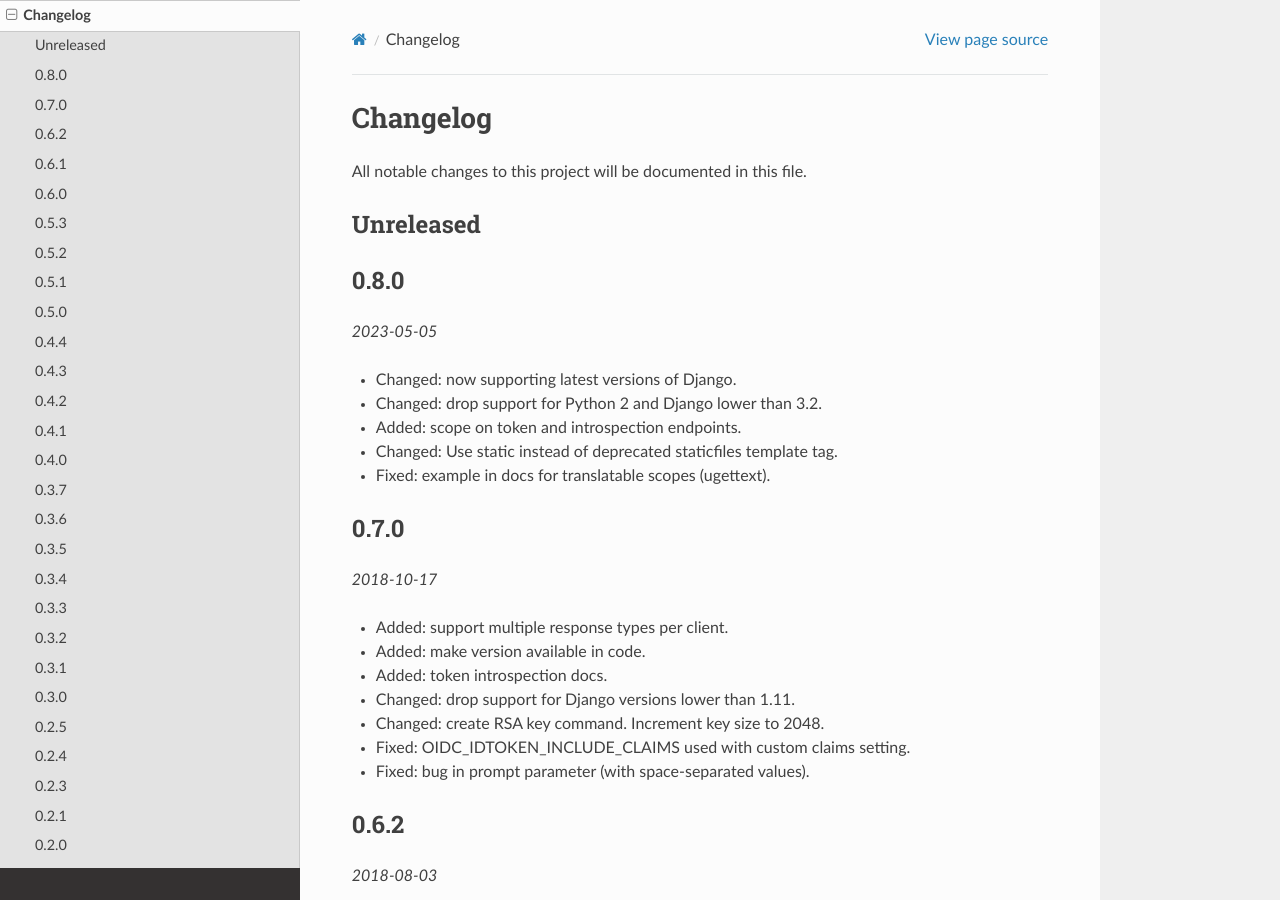
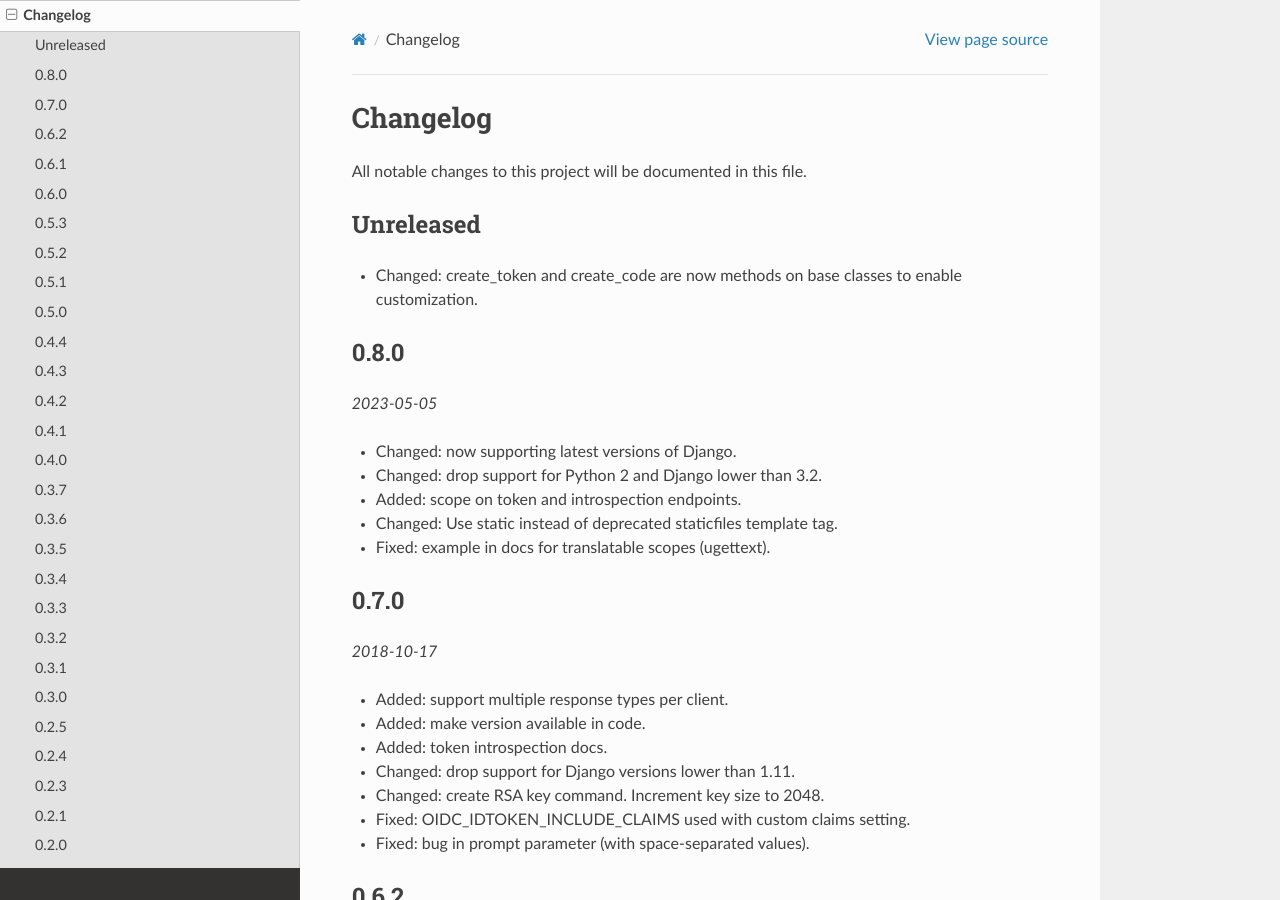
Before and after one commit to juanifioren/django-oidc-provider, a Sphinx documentation site: the page built from docs/sections/changelog.rst, in a window 1280 px wide and 900 px high. Built offline with Sphinx 7.4.7 and the Read the Docs theme 2.0.0, drawn with Linux system fonts in a browser that asks for light colours.

Commit message:
Update changelog.rst

```diff
--- a/docs/sections/changelog.rst
+++ b/docs/sections/changelog.rst
@@ -7,6 +7,8 @@ All notable changes to this project will be documented in this file.
 
 Unreleased
 ==========
+
+* Changed: create_token and create_code are now methods on base classes to enable customization.
 
 0.8.0
 =====
```
